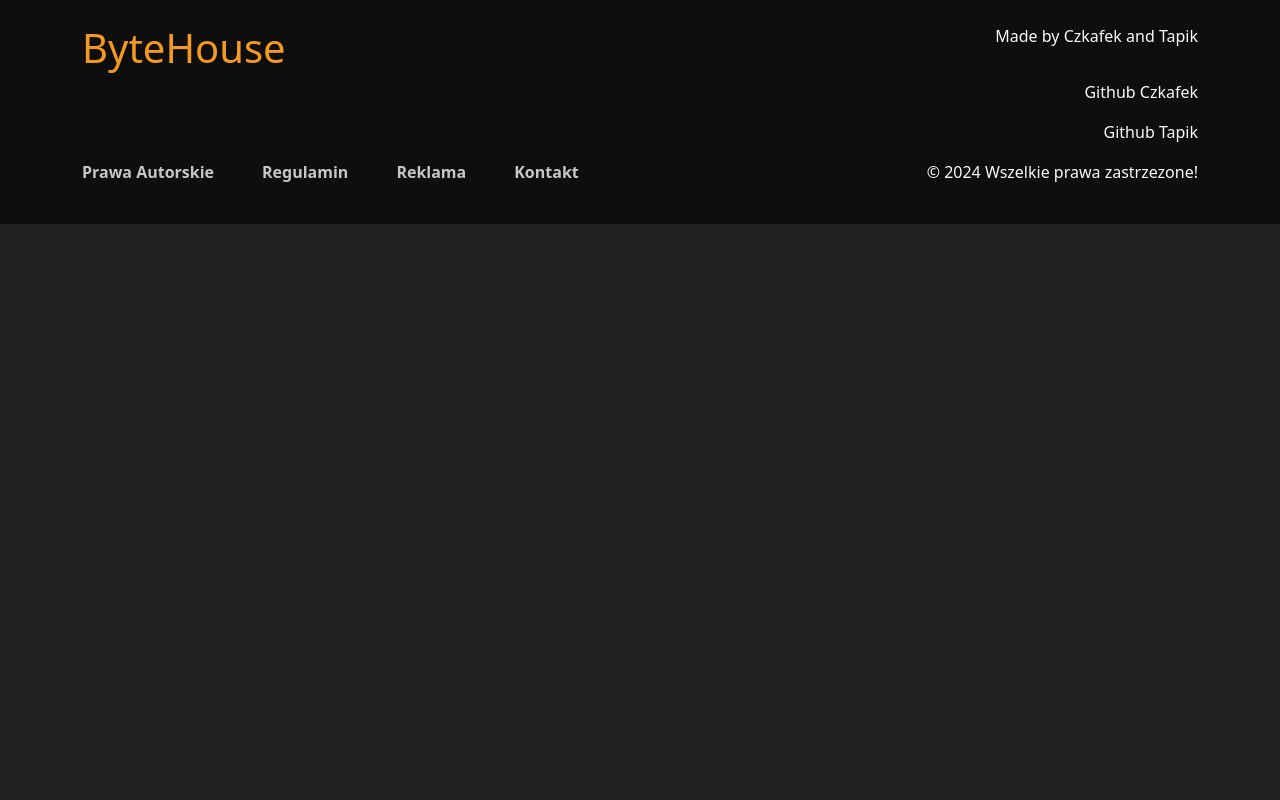
After one commit to Czkafek/Project, a PHP site: page /footer.html in a window 1280 px wide. The commit adds this page. Run offline with PHP 8.4, Linux system fonts and the light colour scheme.

Commit message:
Footer and Some Updates

```diff
--- a/News.php
+++ b/News.php
@@ -129,3 +129,7 @@ echo'</div>';
 </div>
 </body>
 </html>
+
+<?php
+include('footer.html');
+?>
--- /dev/null
+++ b/footer.html
@@ -0,0 +1,35 @@
+<!DOCTYPE html>
+<html lang="en">
+<head>
+    <meta charset="UTF-8">
+    <meta name="viewport" content="width=device-width, initial-scale=1.0">
+    <title>Document</title>
+    <link href="style.css" rel="stylesheet" type="text/css">
+    <link href="https://cdn.jsdelivr.net/npm/bootstrap@5.3.2/dist/css/bootstrap.min.css" rel="stylesheet" integrity="sha384-T3c6CoIi6uLrA9TneNEoa7RxnatzjcDSCmG1MXxSR1GAsXEV/Dwwykc2MPK8M2HN" crossorigin="anonymous">
+    <script src="https://cdn.jsdelivr.net/npm/@popperjs/core@2.11.8/dist/umd/popper.min.js" integrity="sha384-I7E8VVD/ismYTF4hNIPjVp/Zjvgyol6VFvRkX/vR+Vc4jQkC+hVqc2pM8ODewa9r" crossorigin="anonymous"></script>
+    <script src="https://cdn.jsdelivr.net/npm/bootstrap@5.3.2/dist/js/bootstrap.min.js" integrity="sha384-BBtl+eGJRgqQAUMxJ7pMwbEyER4l1g+O15P+16Ep7Q9Q+zqX6gSbd85u4mG4QzX+" crossorigin="anonymous"></script>
+</head>
+<body style="height: 100vh; width: 100vw;">
+    <footer style="background-color: #0E0E0E;">
+   <div class="container position-relative">
+    <div class="row text-light">
+        <div class="d-flex justify-content-between">
+            <a style="color: #F59925; text-decoration: none;" class="mt-4 h1" href="News.php">ByteHouse</a>
+            <p class="mt-4">Made by Czkafek and Tapik</p>
+        </div>
+        <div class="d-flex justify-content-end">
+            <p>Github Czkafek</p>
+        </div>
+        <div class="d-flex justify-content-end">
+            <p>Github Tapik</p>
+        </div>
+        <div class="d-flex justify-content-between mb-4">
+            <div><a class="d-inline me-5 linki2" href="">Prawa Autorskie</a><a class="d-inline me-5 linki2" href="">Regulamin</a><a class="d-inline me-5 linki2" href="">Reklama</a><a class="d-inline me-5 linki2" href="">Kontakt</a></div>
+            <p>&copy; 2024 Wszelkie prawa zastrzezone!</p>
+        </div>
+
+    </div>
+   </div>
+</footer>
+</body>
+</html>
--- a/header.html
+++ b/header.html
@@ -14,7 +14,7 @@
     <div class="container-fluid">
         <div class="row" style="background-color: #0E0E0E">
             <div class="col-10 col-md-3 my-auto">
-                <h1 style="color: #F59925; font-size: 30px;" class="ms-md-5">ByteHouse</h1>
+                <a style="color: #F59925; font-size: 30px; text-decoration: none;" class="h1 ms-md-5" href="News.php">ByteHouse</a>
             </div>
             <div class="col-2 col-md-3 my-auto d-inline d-md-none">
                 <img src="Images/osoba.webp" class="float-end img-fluid me-md-5" style="width: 40px;">
--- a/style.css
+++ b/style.css
@@ -16,3 +16,13 @@ body{
     background-repeat: no-repeat;
     background-size: cover;
 }
+.linki2{
+    color: whitesmoke;
+    text-decoration: none;
+    opacity: 80%;
+    font-weight: bold;
+    transition: opacity 0.4s;
+}
+.linki2:hover{
+    opacity: 100%;
+}
```
